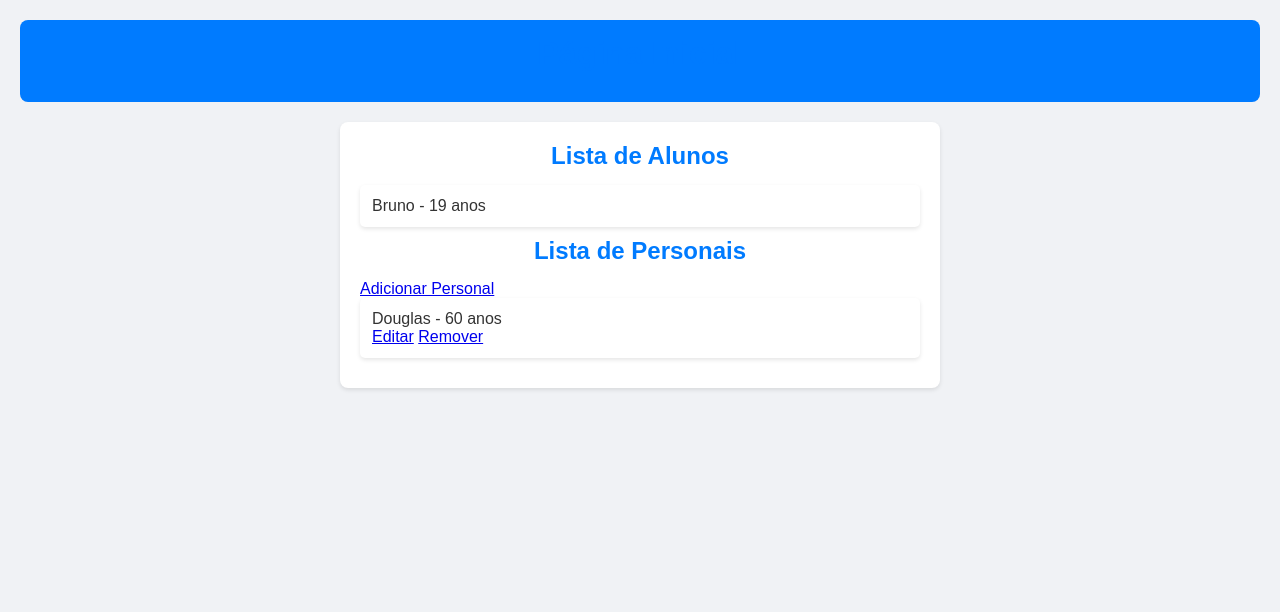
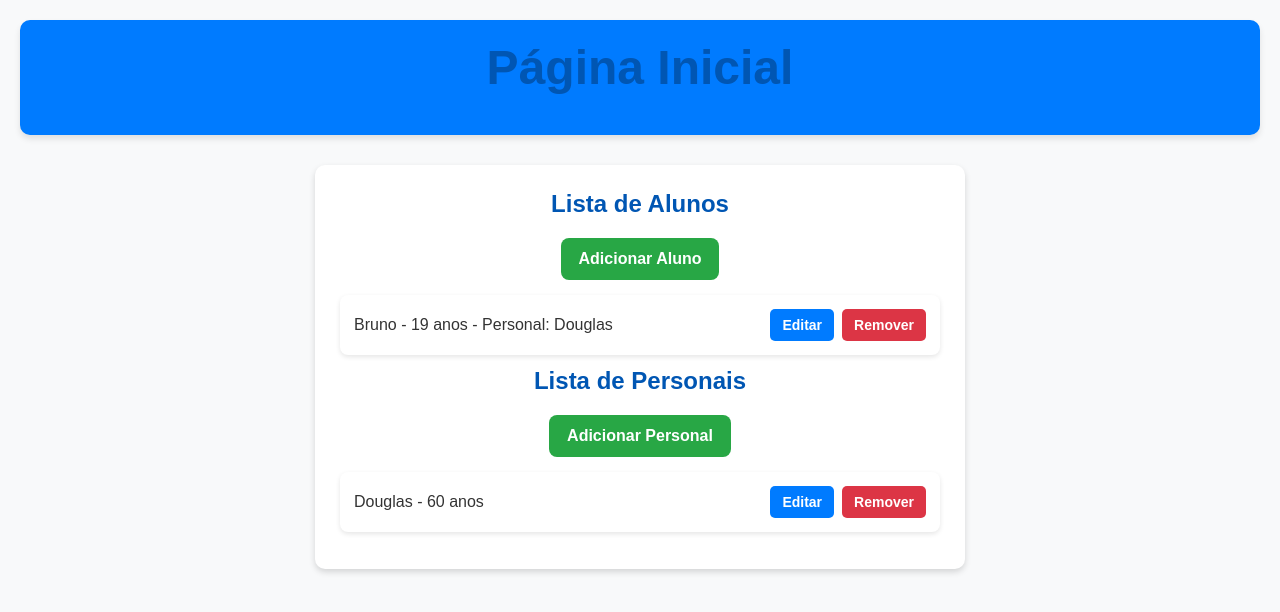
Before and after one commit to brunohro/academia_fit, a Django app: page / in a window 1280 px wide. Shown: the top 612 px of the page. Run offline with Django 5.2, Linux system fonts and the light colour scheme; data comes from the database, SQL or seed files in the repository; both versions use the stored data as it was after the commit.

Commit message:
CRUD de aluno / Melhoria no template

```diff
--- a/academia/templates/academia/index.html
+++ b/academia/templates/academia/index.html
@@ -15,9 +15,19 @@
     <main class="container">
         <section>
             <h2>Lista de Alunos</h2>
+            <a href="{% url 'cadastro_aluno' %}" class="btn btn-add">Adicionar Aluno</a>
             <ul class="lista">
                 {% for aluno in alunos %}
-                    <li>{{ aluno.nome }} - {{ aluno.idade }} anos</li>
+                    <li>
+                        {{ aluno.nome }} - {{ aluno.idade }} anos
+                        {% if aluno.personal %} - Personal: {{ aluno.personal.nome }}
+                        {% else %} - Sem personal
+                        {% endif%}
+                        <div class="actions">
+                            <a href="{% url 'editar_aluno' aluno.id %}" class="btn btn-edit">Editar</a>
+                            <a href="{% url 'remover_aluno' aluno.id %}" class="btn btn-delete">Remover</a>
+                        </div>
+                    </li>
                 {% empty %}
                     <li>Nenhum aluno cadastrado.</li>
                 {% endfor %}
--- a/academia/views.py
+++ b/academia/views.py
@@ -32,3 +32,33 @@ def remover_personal(request, id): #remove
     personal = Personal.objects.get(id=id)
     personal.delete()
     return redirect('index')
+
+
+#alunoCRUD
+
+def cadastro_aluno(request):
+    if request.method == 'POST':
+        form = AlunoForm(request.POST)
+        if form.is_valid():
+            form.save()
+            return redirect("index")
+    else:
+        form = AlunoForm()
+    return render(request, "academia/aluno/cadastro_aluno.html", {'form': form})
+
+
+def editar_aluno(request, id):
+    aluno = Aluno.objects.get(id=id)
+    if request.method == 'POST':
+        form = AlunoForm(request.POST, instance=aluno)
+        if form.is_valid():
+            form.save()
+            return redirect("index")
+    else:
+        form = AlunoForm(instance=aluno)
+    return render(request, "academia/aluno/cadastro_aluno.html", {'form': form})
+
+def remover_aluno(request, id):
+    aluno = Aluno.objects.get(id=id)
+    aluno.delete()
+    return redirect("index")
--- a/main/urls.py
+++ b/main/urls.py
@@ -18,10 +18,14 @@ from django.contrib import admin
 from django.urls import path
 from academia.views import index
 from academia.views import cadastro_personal, editar_personal, remover_personal
+from academia.views import cadastro_aluno, editar_aluno, remover_aluno
 urlpatterns = [
     path('admin/', admin.site.urls),
     path("", index, name="index"),
     path("cadastro_personal/", cadastro_personal, name="cadastro_personal"),
     path("editar_personal/ <int:id>", editar_personal, name="editar_personal"),
     path("remover_personal/ <int:id>", remover_personal, name="remover_personal"),
+    path("cadastro_aluno/", cadastro_aluno, name="cadastro_aluno"),
+    path("editar_aluno/ <int:id>", editar_aluno, name="editar_aluno"),
+    path("remover_aluno/ <int:id>", remover_aluno, name="remover_aluno"),
 ]
--- a/static/academia/css/style.css
+++ b/static/academia/css/style.css
@@ -3,12 +3,12 @@
     margin: 0;
     padding: 0;
     box-sizing: border-box;
-    font-family: Arial, sans-serif;
+    font-family: 'Arial', sans-serif;
 }
 
 /* Corpo da página */
 body {
-    background-color: #f0f2f5;
+    background-color: #f8f9fa;
     color: #333;
     padding: 20px;
 }
@@ -18,26 +18,29 @@ header {
     background-color: #007bff;
     color: white;
     text-align: center;
-    padding: 15px;
-    border-radius: 8px;
-    margin-bottom: 20px;
+    padding: 20px;
+    font-size: 24px;
+    font-weight: bold;
+    border-radius: 10px;
+    margin-bottom: 30px;
+    box-shadow: 0px 4px 6px rgba(0, 0, 0, 0.1);
 }
 
 /* Container principal */
 .container {
-    max-width: 600px;
+    max-width: 650px;
     margin: 0 auto;
     background: white;
-    padding: 20px;
-    border-radius: 8px;
-    box-shadow: 0px 2px 4px rgba(0, 0, 0, 0.1);
+    padding: 25px;
+    border-radius: 10px;
+    box-shadow: 0px 3px 6px rgba(0, 0, 0, 0.15);
 }
 
 /* Títulos */
 h1, h2 {
     text-align: center;
-    color: #007bff;
-    margin-bottom: 15px;
+    color: #0056b3;
+    margin-bottom: 20px;
 }
 
 /* Listas */
@@ -49,23 +52,94 @@ h1, h2 {
 
 /* Itens da lista */
 .lista li {
-    background: #fff;
-    margin-bottom: 10px;
-    padding: 12px;
-    border-radius: 5px;
-    box-shadow: 0px 2px 4px rgba(0, 0, 0, 0.1);
+    background: #ffffff;
+    margin-bottom: 12px;
+    padding: 14px;
+    border-radius: 8px;
+    box-shadow: 0px 2px 5px rgba(0, 0, 0, 0.1);
     font-size: 16px;
-    transition: transform 0.2s ease-in-out;
+    display: flex;
+    justify-content: space-between;
+    align-items: center;
+    transition: transform 0.2s ease-in-out, box-shadow 0.3s ease-in-out;
 }
 
 .lista li:hover {
     transform: scale(1.02);
+    box-shadow: 0px 4px 8px rgba(0, 0, 0, 0.15);
+}
+
+/* Botões */
+.btn {
+    display: inline-block;
+    padding: 10px 15px;
+    text-decoration: none;
+    font-size: 14px;
+    font-weight: bold;
+    border-radius: 5px;
+    transition: 0.3s;
+    cursor: pointer;
+    border: none;
+}
+
+/* Botão de Adicionar */
+.btn-add {
+    background-color: #28a745;
+    color: white;
+    display: block;
+    text-align: center;
+    width: fit-content;
+    margin: 15px auto;
+    padding: 12px 18px;
+    font-size: 16px;
+    border-radius: 8px;
+}
+
+.btn-add:hover {
+    background-color: #218838;
+}
+
+/* Botões de Ação */
+.actions {
+    display: flex;
+    gap: 8px;
+}
+
+.btn-edit {
+    background-color: #007bff;
+    color: white;
+    padding: 8px 12px;
+}
+
+.btn-edit:hover {
+    background-color: #0056b3;
+}
+
+.btn-delete {
+    background-color: #dc3545;
+    color: white;
+    padding: 8px 12px;
+}
+
+.btn-delete:hover {
+    background-color: #c82333;
 }
 
 /* Responsividade */
 @media (max-width: 768px) {
     .container {
+        width: 90%;
+        padding: 20px;
+    }
+
+    .lista li {
+        flex-direction: column;
+        text-align: center;
+        gap: 10px;
+    }
+
+    .actions {
         width: 100%;
-        padding: 15px;
+        justify-content: center;
     }
 }
```
Also changed, not shown: academia/templates/academia/aluno/cadastro_aluno.html (added, +18 -0 lines), db.sqlite3.
